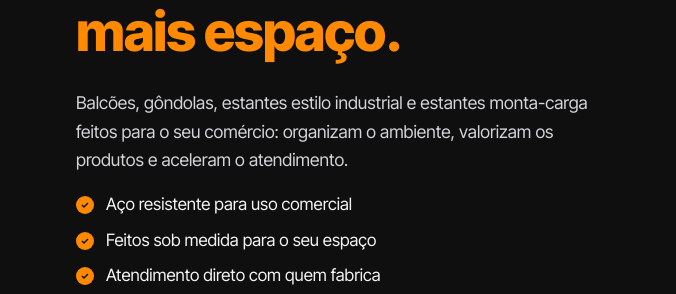
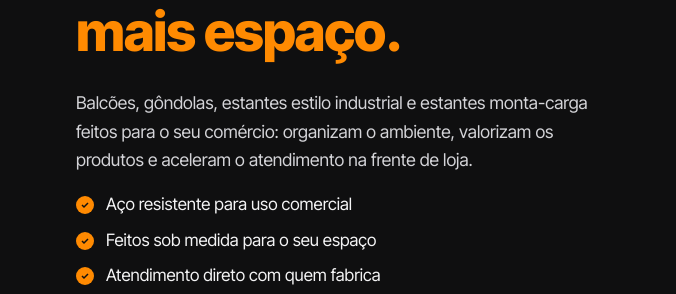
Before and after one commit to Kay-Francis/mbvfy_LP_Claude, a plain HTML site: page index.html in a window 1280 px wide. Shown: the part 310-604 px from the top of the page, 0-676 px from the left. Drawn offline with Linux system fonts and the light colour scheme.

Commit message:
Hero text: atendimento na frente de loja

```diff
--- a/index.html
+++ b/index.html
@@ -67,7 +67,7 @@
         <div class="hero__text">
           <p class="eyebrow">Fábrica de móveis de aço para o comércio</p>
           <h1>Sua loja pode vender mais <span class="accent">sem precisar de mais espaço.</span></h1>
-          <p class="lead">Balcões, gôndolas, estantes estilo industrial e estantes monta-carga feitos para o seu comércio: organizam o ambiente, valorizam os produtos e aceleram o atendimento.</p>
+          <p class="lead">Balcões, gôndolas, estantes estilo industrial e estantes monta-carga feitos para o seu comércio: organizam o ambiente, valorizam os produtos e aceleram o atendimento na frente de loja.</p>
           <ul class="checks">
             <li>Aço resistente para uso comercial</li>
             <li>Feitos sob medida para o seu espaço</li>
```
